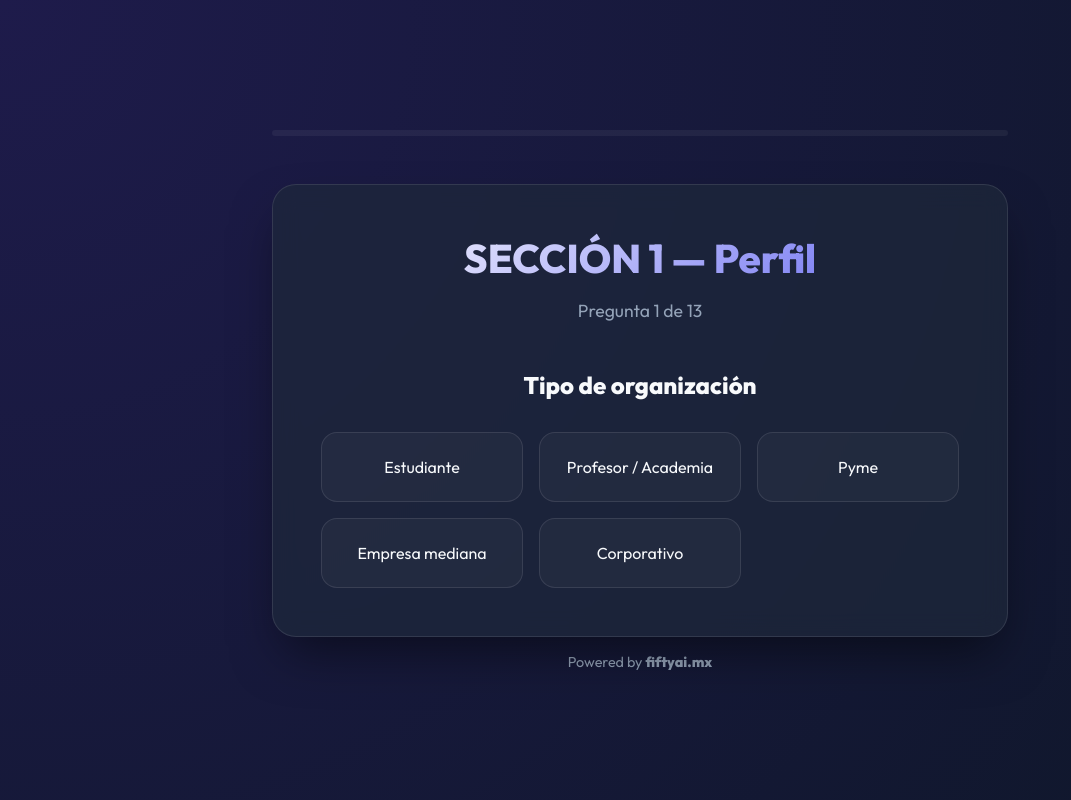
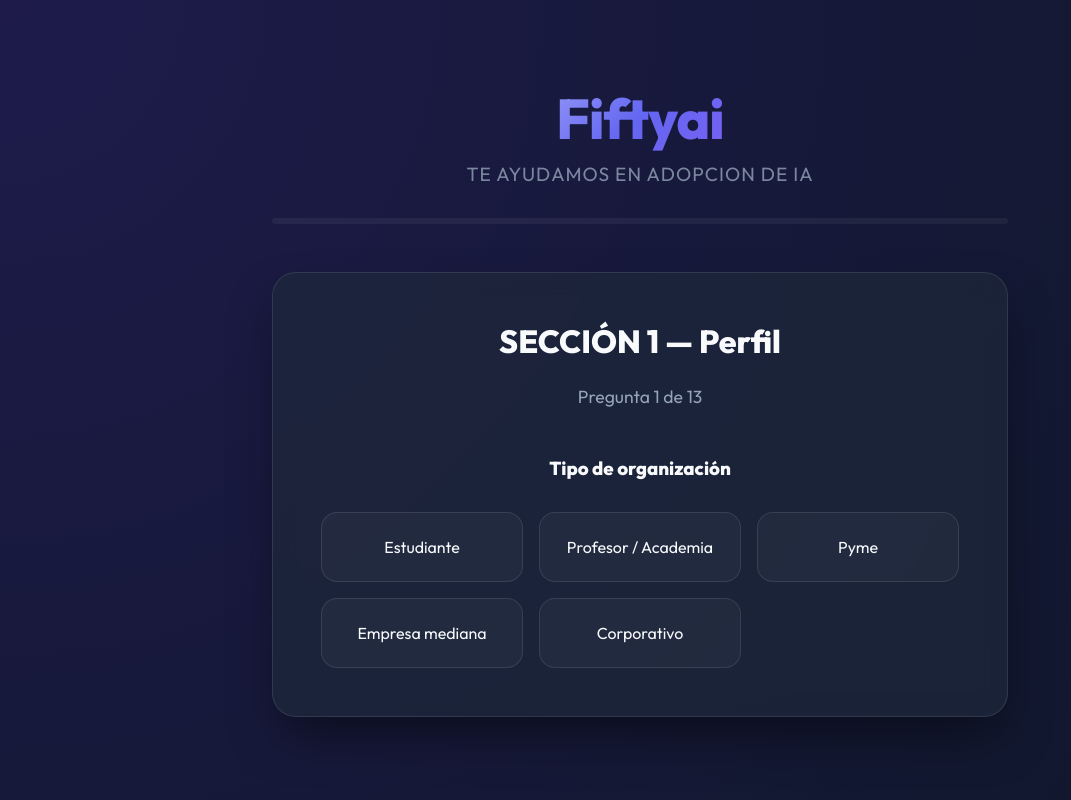
Before and after one commit to nahumobregon/assessment-march2026, a React (Vite) app: page / in a window 1280 px wide. Both pictures are taken after typing "Sample", "name@example.com", "5551234" into the empty fields and a click on the button "Comenzar Diagnóstico". Shown: the whole page, without its empty margins (0-1071 px from the left). Built offline with nearby package versions, Linux system fonts and the light colour scheme.

Commit message:
feat: add Fiftyai branding header and subtitle to assessment frontend

```diff
--- a/src/NewAssessment.jsx
+++ b/src/NewAssessment.jsx
@@ -121,6 +121,13 @@
   }
 ];
 
+const Branding = () => (
+  <div className="branding-container">
+    <div className="branding-title">Fiftyai</div>
+    <div className="branding-subtitle">Te ayudamos en adopcion de IA</div>
+  </div>
+);
+
 function NewAssessment() {
   const [step, setStep] = useState('contact'); // 'contact' | 'questions'
   const [contactInfo, setContactInfo] = useState({ name: '', email: '', whatsapp: '' });
@@ -225,8 +232,9 @@
   if (loading) {
     return (
       <div className="container">
+        <Branding />
         <div className="glass-card" style={{ textAlign: 'center', padding: '4rem 2rem' }}>
-          <h2>Enviando respuestas...</h2>
+          <h2 style={{ marginBottom: '1.5rem' }}>Enviando respuestas...</h2>
           <div className="progress-bar" style={{ marginTop: '2rem' }}>
             <div className="progress-fill" style={{ width: '100%', animation: 'pulse 1.5s infinite' }}></div>
           </div>
@@ -238,8 +246,9 @@
   if (isSubmitted) {
     return (
       <div className="container">
+        <Branding />
         <div className="glass-card" style={{ textAlign: 'center', padding: '4rem 2rem' }}>
-          <h1 style={{ fontSize: '2.5rem', marginBottom: '1rem', color: 'var(--primary)' }}>¡Gracias por llenar el cuestionario!</h1>
+          <h2 style={{ fontSize: '2rem', marginBottom: '1rem', color: 'var(--primary)' }}>¡Gracias por llenar el cuestionario!</h2>
           <p className="subtitle" style={{ fontSize: '1.2rem' }}>Tus respuestas han sido registradas exitosamente.</p>
           <button className="submit-btn" style={{ marginTop: '2rem' }} onClick={() => window.location.reload()}>
             Iniciar otro diagnóstico
@@ -252,8 +261,9 @@
   if (step === 'contact') {
     return (
       <div className="container">
+        <Branding />
         <div className="glass-card" style={{ maxWidth: '500px', margin: '0 auto', textAlign: 'left' }}>
-          <h1 style={{ marginBottom: '1rem' }}>Información de Contacto</h1>
+          <h2 style={{ marginBottom: '1rem', textAlign: 'center' }}>Información de Contacto</h2>
           <p className="subtitle">Para generar y enviarte tu diagnóstico personalizado, por favor comparte tus datos.</p>
 
           <form onSubmit={handleContactSubmit} style={{ display: 'flex', flexDirection: 'column', gap: '1rem', marginTop: '1.5rem' }}>
@@ -297,9 +307,6 @@
             </button>
           </form>
         </div>
-        <p style={{ textAlign: 'center', marginTop: '1rem', color: 'var(--text-muted)', fontSize: '0.9rem' }}>
-          Powered by <strong>fiftyai.mx</strong>
-        </p>
       </div>
     );
   }
@@ -308,14 +315,15 @@
 
   return (
     <div className="container">
+      <Branding />
       <div className="progress-bar">
         <div className="progress-fill" style={{ width: `${progress}%` }}></div>
       </div>
 
       <div className="glass-card">
-        <h1>{currentSection.title}</h1>
+        <h2 style={{ textAlign: 'center', marginBottom: '1.5rem', fontSize: '2rem' }}>{currentSection.title}</h2>
         <p className="subtitle">Pregunta {completedQuestions + 1} de {totalQuestions}</p>
-        <h2 style={{ textAlign: 'center', marginBottom: '1.5rem' }}>{currentQuestion.text}</h2>
+        <h3 style={{ textAlign: 'center', marginBottom: '1.5rem' }}>{currentQuestion.text}</h3>
 
         {currentQuestion.type === 'single' ? (
           <div className="button-grid">
@@ -357,9 +365,6 @@
           </div>
         )}
       </div>
-      <p style={{ textAlign: 'center', marginTop: '1rem', color: 'var(--text-muted)', fontSize: '0.9rem' }}>
-        Powered by <strong>fiftyai.mx</strong>
-      </p>
     </div>
   )
 }
--- a/src/index.css
+++ b/src/index.css
@@ -56,6 +56,7 @@
   margin-bottom: 1rem;
   background: linear-gradient(135deg, #fff 0%, var(--primary) 100%);
   -webkit-background-clip: text;
+  background-clip: text;
   -webkit-text-fill-color: transparent;
   text-align: center;
 }
@@ -179,3 +180,40 @@
   margin-bottom: 1.5rem;
   color: var(--primary);
 }
+
+.branding-container {
+  text-align: center;
+  margin-bottom: 2rem;
+  animation: fadeInDown 0.8s ease-out;
+}
+
+.branding-title {
+  font-size: 3.5rem;
+  font-weight: 800;
+  margin-bottom: 0.5rem;
+  background: linear-gradient(135deg, #fff 0%, var(--primary) 50%, var(--secondary) 100%);
+  -webkit-background-clip: text;
+  background-clip: text;
+  -webkit-text-fill-color: transparent;
+  letter-spacing: -1px;
+}
+
+.branding-subtitle {
+  color: var(--text-muted);
+  font-size: 1.2rem;
+  font-weight: 400;
+  letter-spacing: 1px;
+  text-transform: uppercase;
+  opacity: 0.8;
+}
+
+@keyframes fadeInDown {
+  from {
+    opacity: 0;
+    transform: translateY(-20px);
+  }
+  to {
+    opacity: 1;
+    transform: translateY(0);
+  }
+}
```
